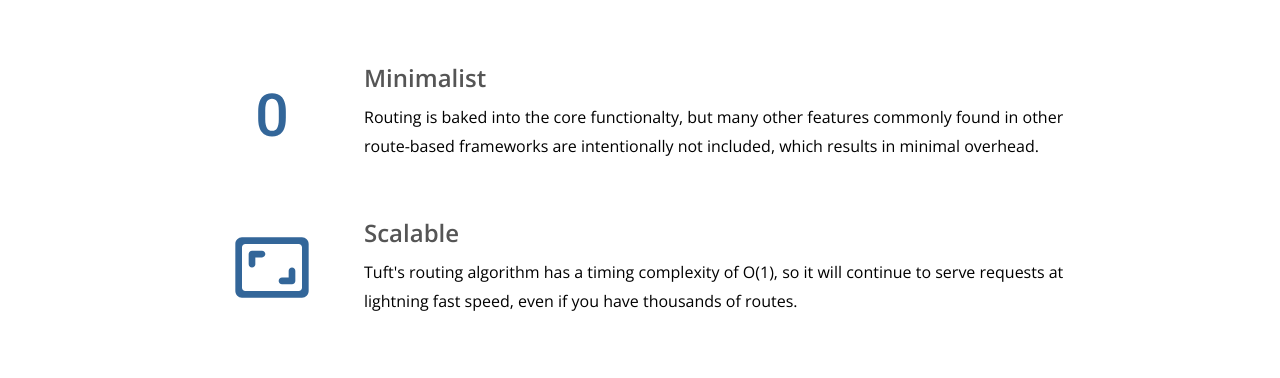
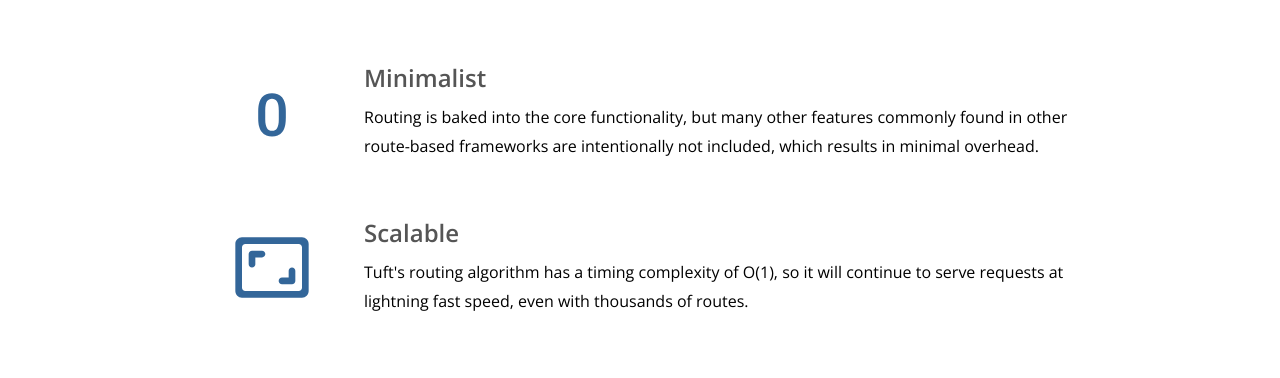
Before and after one commit to tuftjs/tuft.dev, a Jekyll site: the page built from index.html, in a window 1280 px wide. Shown: the part 608-986 px from the top of the page. Built offline with Jekyll 4.4.1, drawn with Linux system fonts in a browser that asks for light colours.

Commit message:
Fix typo

```diff
--- a/index.html
+++ b/index.html
@@ -29,7 +29,7 @@ layout: default
     </div>
     <div class="feature-text-container two">
       <h2>Minimalist</h2>
-      <p>Routing is baked into the core functionalty, but many other features commonly found in other
+      <p>Routing is baked into the core functionality, but many other features commonly found in other
         route-based frameworks are intentionally not included, which results in minimal overhead.</p>
       <br>
     </div>
@@ -39,7 +39,7 @@ layout: default
     <div class="feature-text-container three">
       <h2>Scalable</h2>
       <p>Tuft's routing algorithm has a timing complexity of O(1), so it will continue to serve requests at lightning
-        fast speed, even if you have thousands of routes.</p>
+        fast speed, even with thousands of routes.</p>
     </div>
     <div class="feature-graphic-container four">
       <img src="/assets/images/extension-black-48dp.svg" alt="">
```
